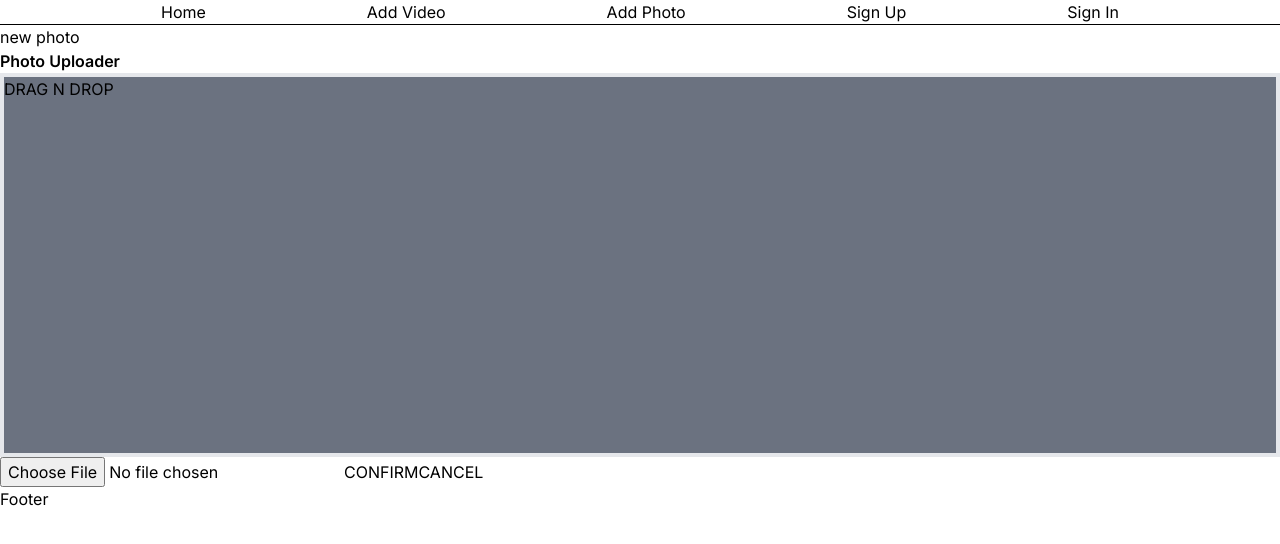
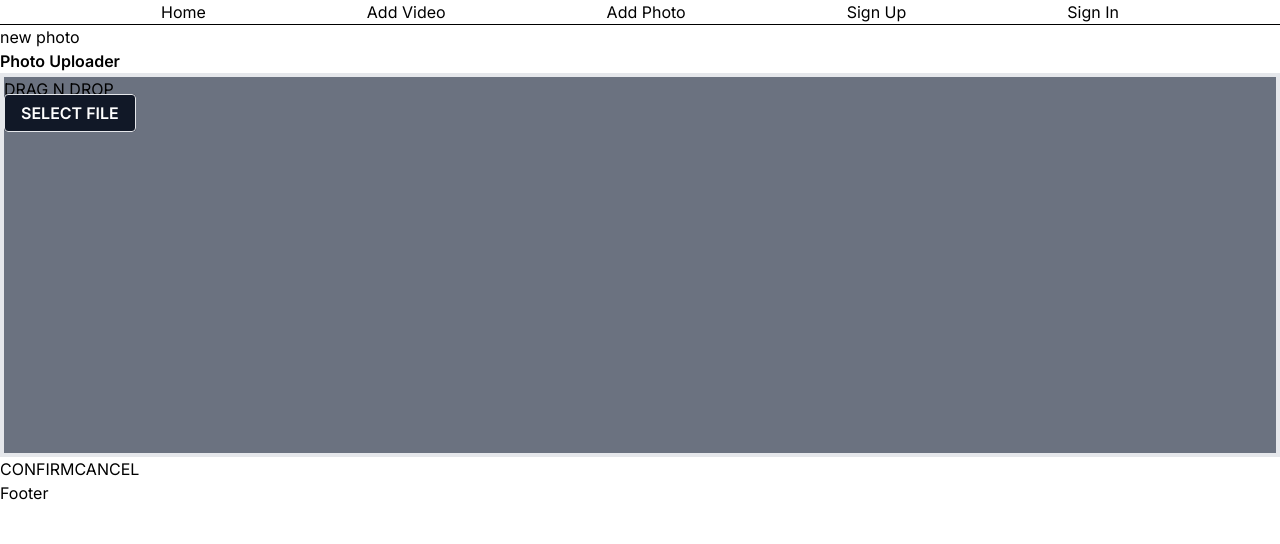
Before and after one commit to whlong1/next.js-photo-app, a Next.js app: page /photos/new in a window 1280 px wide. Shown: the top 544 px of the page. Built offline with nearby package versions, Linux system fonts and the light colour scheme; no server answers.

Commit message:
Add custom styling to file input, move component inside drag and drop wrapper

```diff
--- a/src/components/DragAndDrop.tsx
+++ b/src/components/DragAndDrop.tsx
@@ -1,16 +1,20 @@
 // React
 import { useState } from "react"
 
-interface DragAndDropProps { selectAndPreview: (file: File) => void; uploadPending: boolean }
+interface DragAndDropProps {
+  children: JSX.Element;
+  uploadPending: boolean;
+  selectAndPreview: (file: File) => void;
+}
 
-const DragAndDrop = ({ selectAndPreview, uploadPending }: DragAndDropProps) => {
+const DragAndDrop = ({ children, selectAndPreview, uploadPending }: DragAndDropProps) => {
   const [isDragActive, setIsDragActive] = useState(false)
 
   const handleDrop = (e: React.DragEvent<HTMLDivElement>) => {
     e.preventDefault()
     if (!e.dataTransfer.items || e.dataTransfer.items.length !== 1) return
-    const file = e.dataTransfer.items[0].getAsFile()!
-    selectAndPreview(file)
+    const file = e.dataTransfer.items[0].getAsFile()
+    if (file) selectAndPreview(file)
   }
 
   const style = `
@@ -30,6 +34,7 @@ const DragAndDrop = ({ selectAndPreview, uploadPending }: DragAndDropProps) => {
       onDragLeave={(e) => { e.preventDefault(); setIsDragActive(false) }}
     >
       {uploadPending ? <p>Pending</p> : <p>DRAG N DROP</p>}
+      {children}
     </div>
   )
 }
--- a/src/components/FileInput.tsx
+++ b/src/components/FileInput.tsx
@@ -1,16 +1,37 @@
-const FileInput = ({ selectAndPreview  }: { selectAndPreview : (file: File) => void; }) => {
+const FileInput = ({ selectAndPreview }: { selectAndPreview: (file: File) => void; }) => {
 
   const handleChange = async (e: React.ChangeEvent<HTMLInputElement>) => {
-    const file = e.target.files?.[0]!
-    selectAndPreview (file)
+    const file = e.target.files?.[0]
+    if (file) selectAndPreview(file)
   }
 
+  const style = `
+    px-4
+    py-2
+    text-white
+    bg-gray-900
+    cursor-pointer
+    border
+    rounded
+    border-grey
+    hover:bg-gray-300
+    transition-colors
+    duration-200
+    font-semibold
+  `
   return (
-    <input
-      type="file"
-      accept="image/*"
-      onChange={handleChange}
-    />
+    <div className="file-input-wrapper">
+      <input
+        type="file"
+        accept="image/*"
+        className="hidden"
+        id="hiddenFileInput"
+        onChange={handleChange}
+      />
+      <label className={style} htmlFor="hiddenFileInput">
+        SELECT FILE
+      </label>
+    </div>
   )
 }
 
--- a/src/components/PhotoUploader.tsx
+++ b/src/components/PhotoUploader.tsx
@@ -46,8 +46,9 @@ const PhotoUploader = () => {
   return (
     <>
       <h2>Photo Uploader</h2>
-      <DragAndDrop selectAndPreview={selectAndPreview} uploadPending={uploadPending} />
-      <FileInput selectAndPreview={selectAndPreview} />
+      <DragAndDrop selectAndPreview={selectAndPreview} uploadPending={uploadPending}>
+        <FileInput selectAndPreview={selectAndPreview} />
+      </DragAndDrop>
 
       {newPhotoId && <p>{newPhotoId}</p>}
 
```
